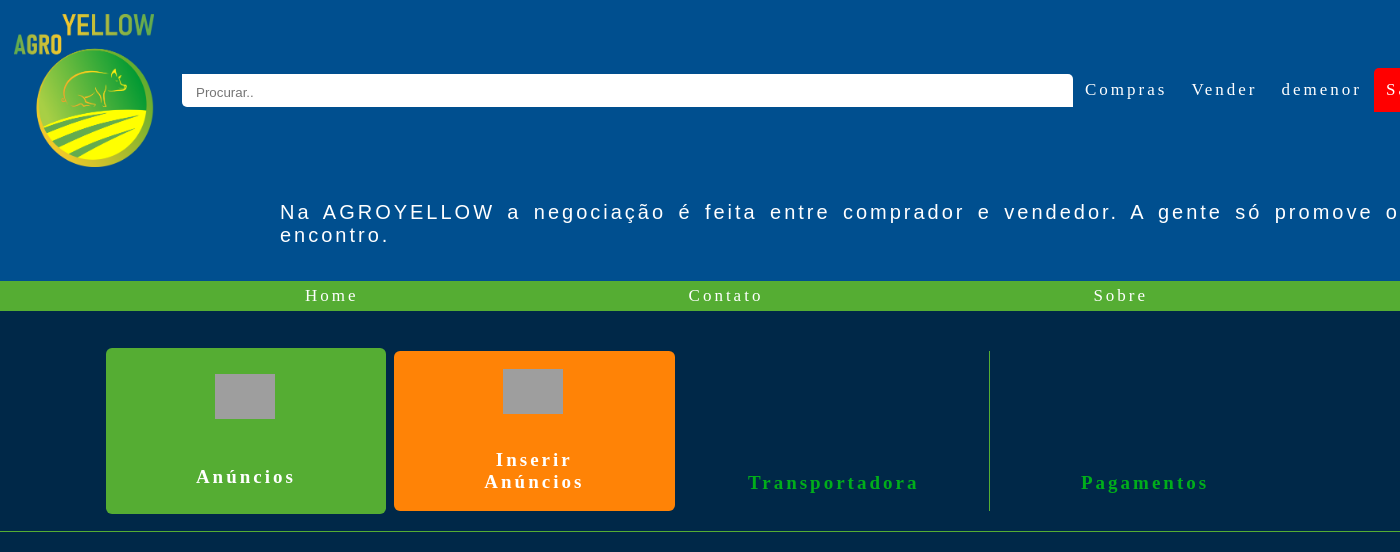
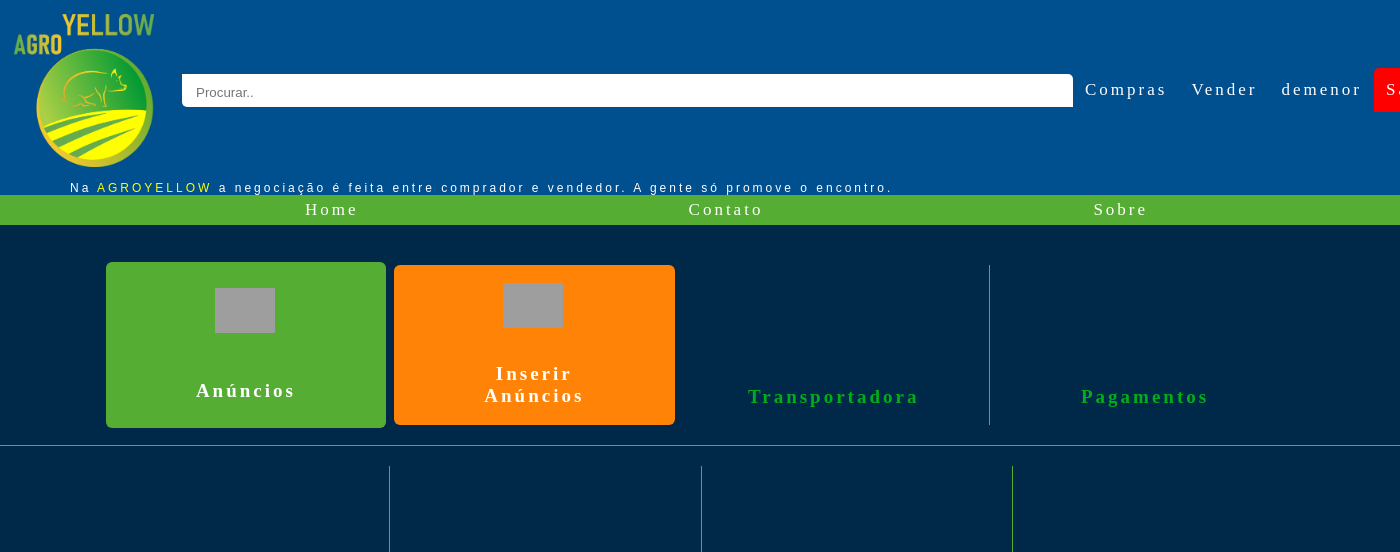
Before and after one commit to MrFahrenhei/agroyellow, a PHP site: page /home.php in a window 1400 px wide; the page is wider, and only the part inside the window is pictured. Shown: the top 552 px of that part. Run offline with PHP 8.4, Linux system fonts and the light colour scheme; a user stored in the database is signed in; grey boxes are pictures that could not be loaded.

Commit message:
frase do vitor bugado

```diff
--- a/navbar.php
+++ b/navbar.php
@@ -15,7 +15,7 @@
           ?>
 
       </div>
-      <p> Na AGROYELLOW a negociação é feita entre comprador e vendedor. A gente só promove o encontro. </p>
+      <p style="padding: 0% 0% 0% 5%; margin:0%; font-size:12px;"> Na <spam style="color:yellow;">AGROYELLOW</spam> a negociação é feita entre comprador e vendedor. A gente só promove o encontro. </p>
   </nav>
   <nav id="menuMenor">
       <ul>
```
